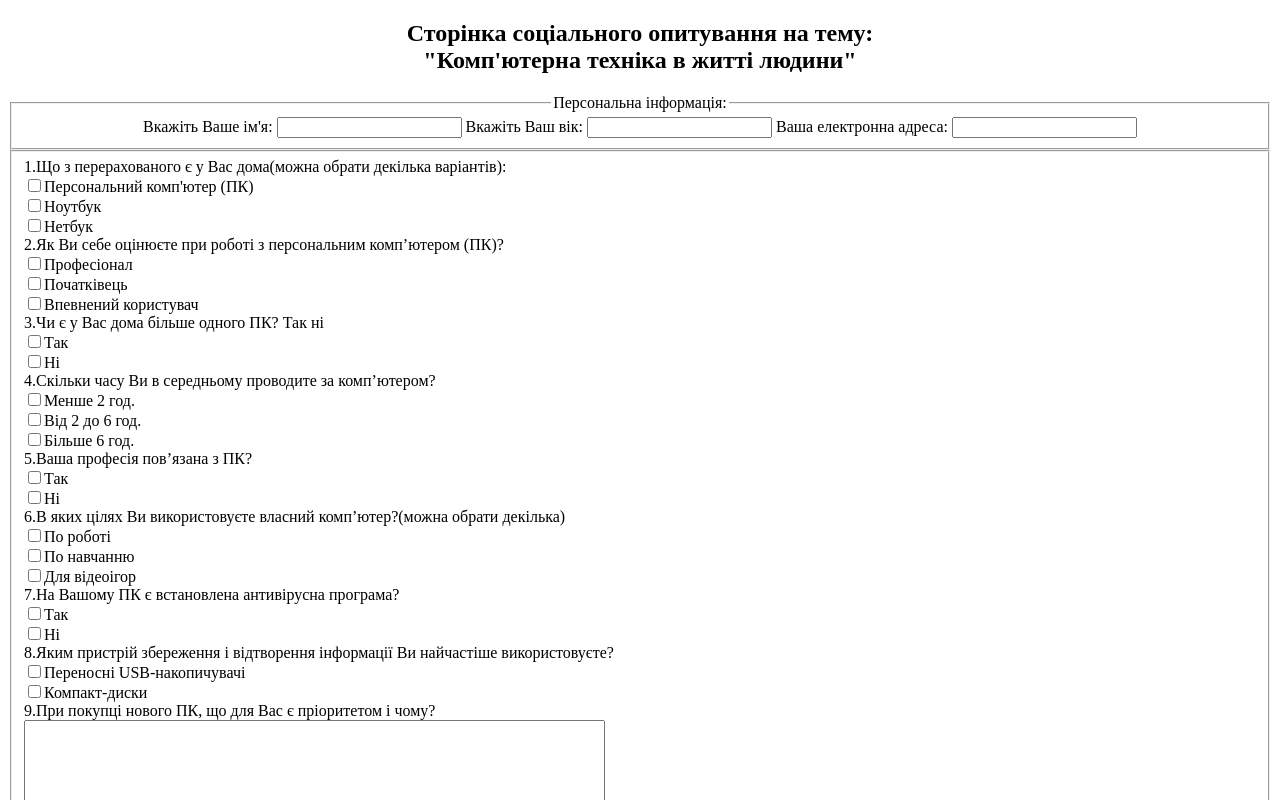
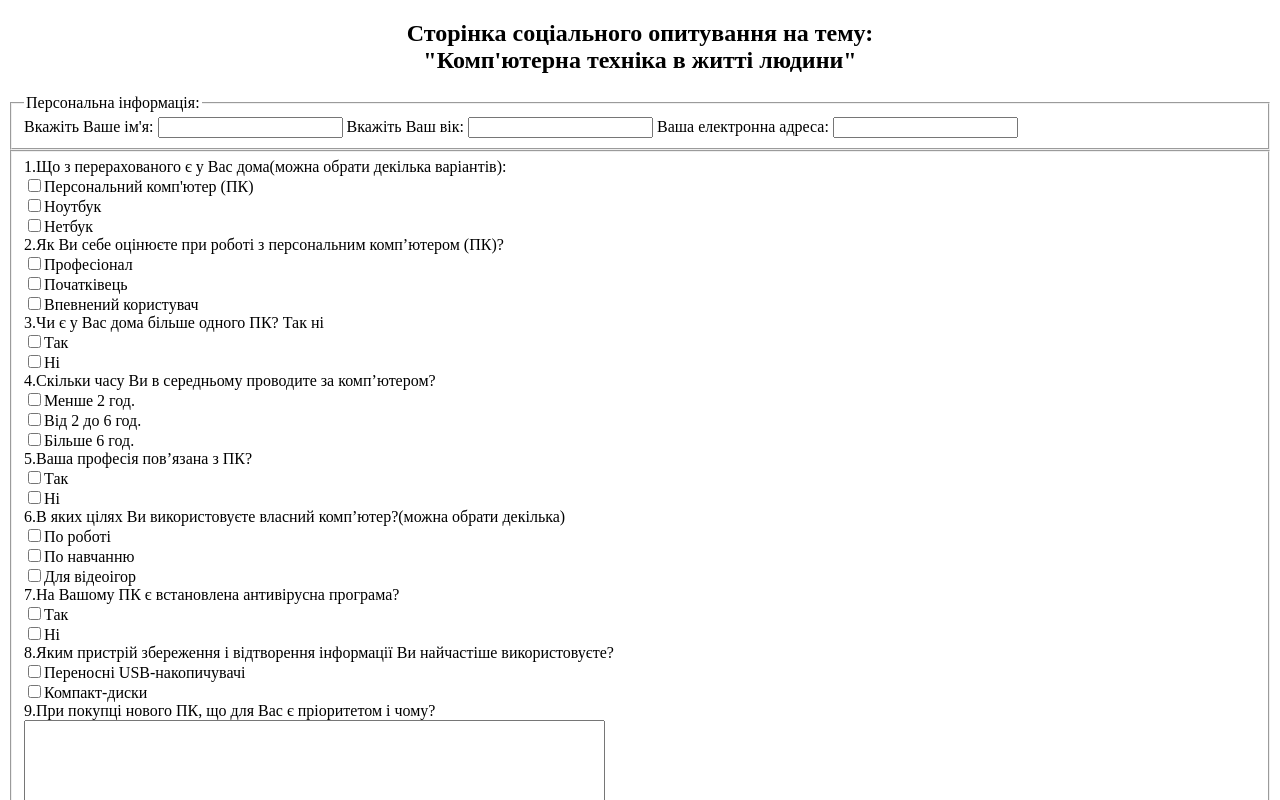
Before and after one commit to guliver1993/homework02.1, a plain HTML site: page index.html in a window 1280 px wide. Shown: the top 800 px of the page. Drawn offline with Linux system fonts and the light colour scheme.

Commit message:
add new file

```diff
--- a/index.html
+++ b/index.html
@@ -12,17 +12,16 @@
 </header>
 <nav>
     <form action="https://formspree.io/vasil.palukha@gmail.com"
-      method="POST" align="center">
+      method="POST">
     <fieldset>
     <legend>Персональна інформація:</legend>
-        <label for="name" required >Вкажіть Ваше ім'я:</label>
+        <label for="name" >Вкажіть Ваше ім'я:</label>
             <input type="text" name="name" id="name" required>
-        <label for="name" required>Вкажіть Ваш вік:</label>
+        <label for="name">Вкажіть Ваш вік:</label>
             <input type="text" name="name" id="name" required>
-        <label for="email" required>Ваша електронна адреса:</label>
+        <label for="email">Ваша електронна адреса:</label>
             <input type="email" name="email" id="email" required>
     </fieldset>
-    </form>
 </nav>
 <article>
     <form>
```
